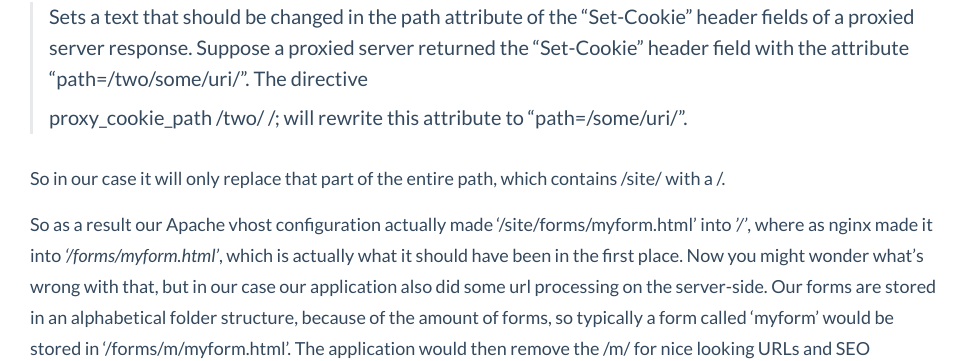
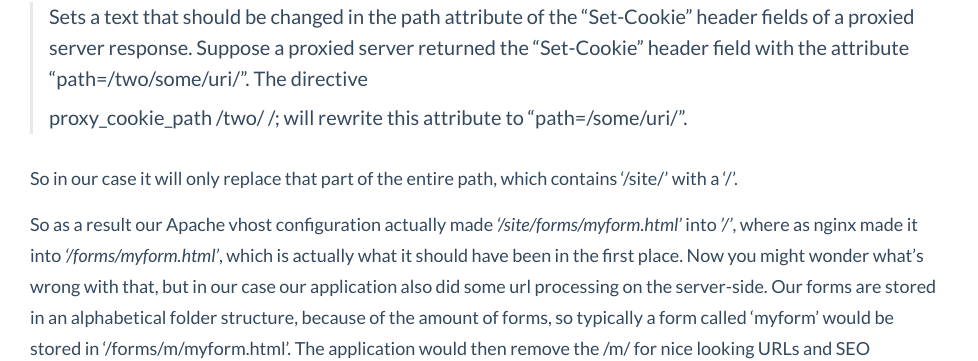
Before and after one commit to jreijn/jreijn.github.com, a Jekyll site: the page built from _posts/2015-06-17-migrating_from_apache_to_nginx_proxy_cookie_paths.md, in a window 1280 px wide and 900 px high, scrolled down 2068 px. Shown: the part 92-453 px from the top of the window, without its empty margins (0-978 px from the left). Built offline with Jekyll 4.4.1, drawn with Linux system fonts in a browser that asks for light colours; Markdown is read by kramdown in place of the engine named in the settings; comment, search, counter and statistics services are not loaded.

Commit message:
Small type and wording fixes

```diff
--- a/_posts/2015-06-17-migrating_from_apache_to_nginx_proxy_cookie_paths.md
+++ b/_posts/2015-06-17-migrating_from_apache_to_nginx_proxy_cookie_paths.md
@@ -80,9 +80,9 @@ Now let's see what Nginx's proxy_cookie_path documentation says:
 > will rewrite this attribute to “path=/some/uri/”.
 
 
-So in our case it will only replace that part of the entire path, which contains /site/ with a /.
+So in our case it will only replace that part of the entire path, which contains '/site/' with a '/'.
 
-So as a result our Apache vhost configuration actually made '/site/forms/myform.html' into *'/'*, where as nginx made it into *'/forms/myform.html'*, which is actually what it should have been in the first place. Now you might wonder what's wrong with that, but in our case our application also did some url processing on the server-side. Our forms are stored in an alphabetical folder structure, because of the amount of forms, so typically a form called 'myform' would be stored in '/forms/m/myform.html'. The application would then remove the /m/ for nice looking URLs and SEO purposes. Because of the difference we now had a cookie path set to '/forms/m/myform.html', instead of '/forms/myform.html', which was what the browser uses to visit the page.
+So as a result our Apache vhost configuration actually made *'/site/forms/myform.html'* into *'/'*, where as nginx made it into *'/forms/myform.html'*, which is actually what it should have been in the first place. Now you might wonder what's wrong with that, but in our case our application also did some url processing on the server-side. Our forms are stored in an alphabetical folder structure, because of the amount of forms, so typically a form called 'myform' would be stored in '/forms/m/myform.html'. The application would then remove the /m/ for nice looking URLs and SEO purposes. Because of the difference we now had a cookie path set to '/forms/m/myform.html', instead of '/forms/myform.html', which was what the browser uses to visit the page.
 
 ##'A' solution
 
```
